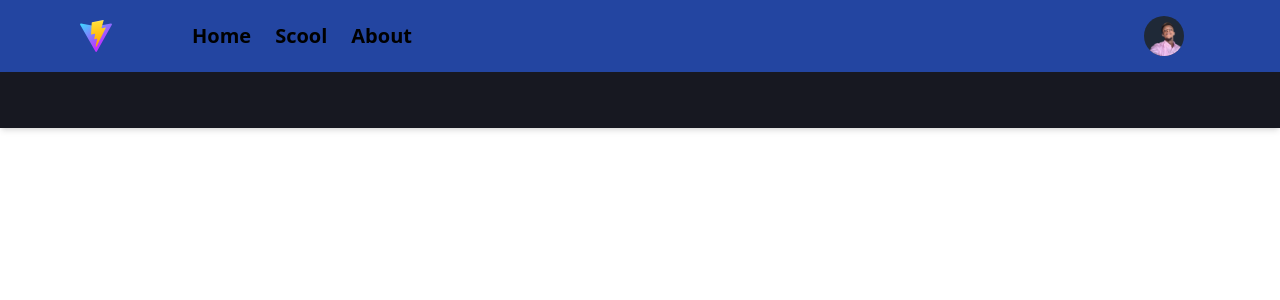
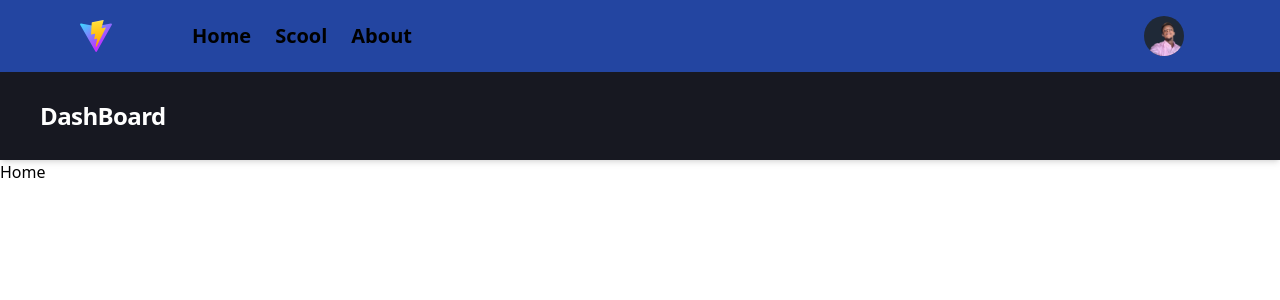
Before and after one commit to rovertnet/open_source, a React (Vite) app: page / in a window 1280 px wide. Shown: the top 300 px of the page. Built offline with nearby package versions, Linux system fonts and the light colour scheme.

Commit message:
nouveau commit

```diff
--- a/src/components/PageCompoonent.jsx
+++ b/src/components/PageCompoonent.jsx
@@ -4,7 +4,7 @@ const PageCompoonent = ({ title, button = "", children }) => {
   return (
     <>
       <header className="bg-dark p-3 shadow-md">
-        <div className="flex justify-between items-center mx-auto max-w-7xl py-4 px-14">
+        <div className="flex justify-between items-center mx-auto max-w-7xl py-4 px-7">
           <h1 className=" text-2xl font-bold tracking-tight text-white">
             {" "}
             {title}{" "}
--- a/src/pages/Home.jsx
+++ b/src/pages/Home.jsx
@@ -8,8 +8,8 @@ const Home = () => {
       <Navbar />
       <Outlet />
 
-      <PageCompoonent>
-
+      <PageCompoonent title="DashBoard" >
+        Home
       </PageCompoonent>
 
     </>
```
